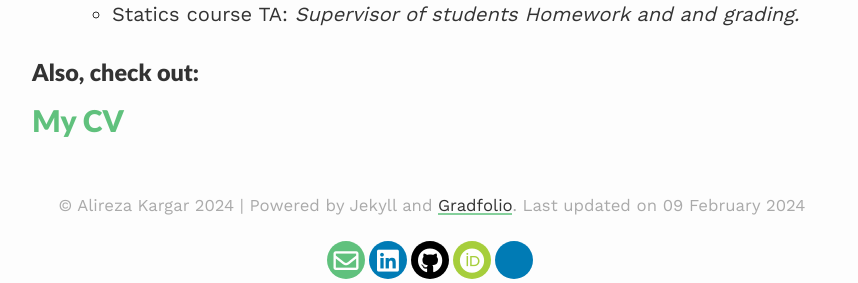
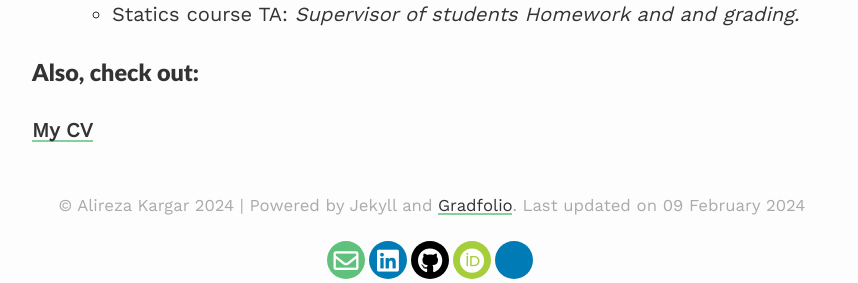
Before and after one commit to alireza-kargar/alireza-kargar.github.io, a Jekyll site: the page built from index.md, in a window 1280 px wide. Shown: the part 2839-3122 px from the top of the page, without its empty margins (208-1066 px from the left). Built offline with Jekyll 4.4.1, drawn with Linux system fonts in a browser that asks for light colours; nearby versions of some CDN libraries.

```diff
--- a/index.md
+++ b/index.md
@@ -74,4 +74,4 @@
 
 ### Also, check out:
 
-## [My CV](https://bijanmehr.github.io/assets/files/AlirezaKargar_CV.pdf)
+**[My CV](https://bijanmehr.github.io/assets/files/AlirezaKargar_CV.pdf)**
```
